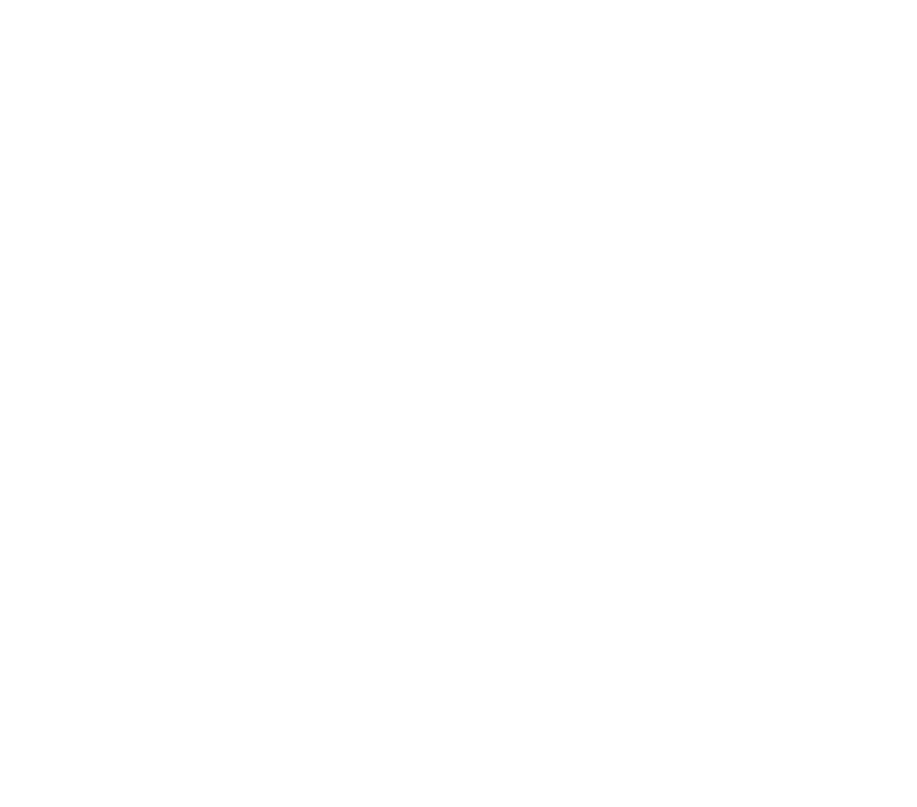
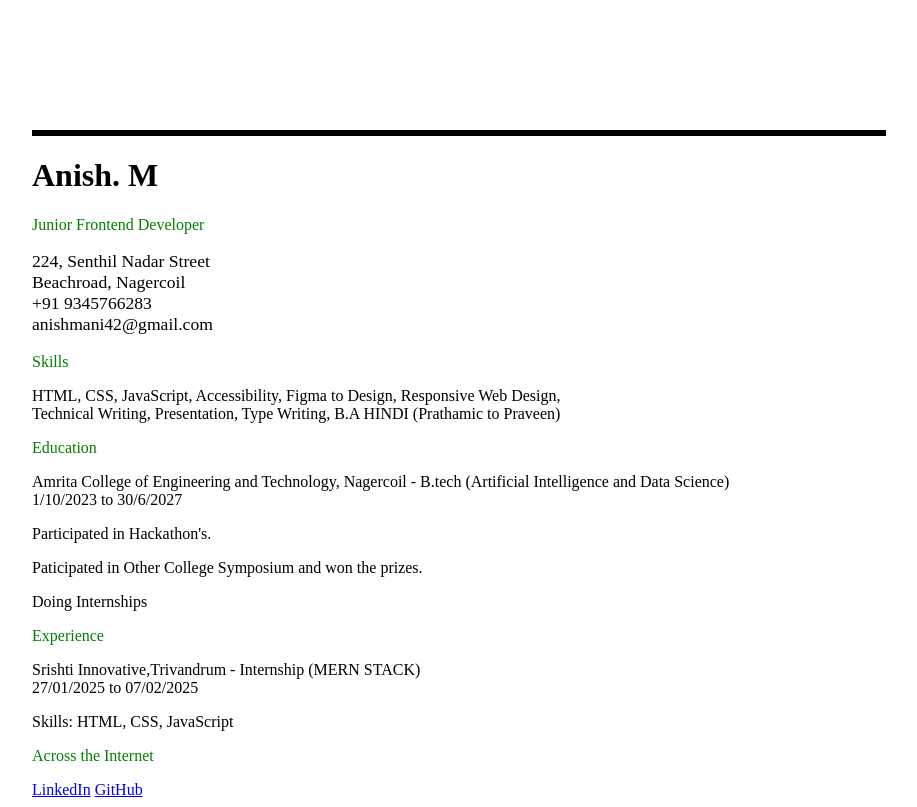
Before and after one commit to ANISH-Official-005/singlepagecv, a plain HTML site: page index.html in a window 1280 px wide. Shown: the whole page, without its empty margins (106-1023 px from the left). Drawn offline with Linux system fonts and the light colour scheme.

Commit message:
here the total code is saved

```diff
--- a/index.html
+++ b/index.html
@@ -7,5 +7,44 @@
 </head>
 <body>
 
+    <div>
+        <div style="margin-left: 130px;">
+        <header>
+       <div class="heading">
+
+        <div style="border-top: 3px; border-style: solid; border-color: black; margin-top: 130px;  margin-right: 280px;"></div>
+         <h1>Anish. M</h1>
+         <p style="color: green;">Junior Frontend Developer</p>
+    </div>
+    </header>
+    <main>
+       <div class="address">
+          <p style="font-size: 1.1rem;">224, Senthil Nadar Street <br> Beachroad, Nagercoil <br> +91 9345766283 <br>anishmani42@gmail.com</p>
+       </div>
+       <div class="skills">
+        <p style="color: green;">Skills</p>
+        <p >HTML, CSS, JavaScript, Accessibility, Figma to Design, Responsive Web Design, <br>  Technical Writing, Presentation, Type Writing, B.A HINDI (Prathamic to Praveen) </p>
+       </div>
+       <div class="education">
+        <p style="color: green;">Education</p>
+        <p>Amrita College of Engineering and Technology, Nagercoil - B.tech (Artificial Intelligence and Data Science) <br> 1/10/2023 to 30/6/2027</p>
+        <p>Participated in Hackathon's.</p>
+        <p>Paticipated in Other College Symposium and won the prizes.</p>
+        <p>Doing Internships</p>
+       </div></main>
+       <footer>
+       <div class="Experience">
+        <p style="color: green;">Experience</p>
+        <p>Srishti Innovative,Trivandrum - Internship (MERN STACK) <br> 27/01/2025 to 07/02/2025</p>
+        <p>Skills: HTML, CSS, JavaScript</p>
+       </div>
+       <div class="across the internet">
+        <p style="color: green;">Across the Internet</p>
+         <a href="https://www.linkedin.com/in/anish-m-34097a29b/" style="display: inline;">LinkedIn</a>
+         <a href="https://github.com/ANISH-Official-005/singlepagecv">GitHub</a>
+       </div>
+    </footer>
+    </div>
+</div>
 </body>
 </html>
```
